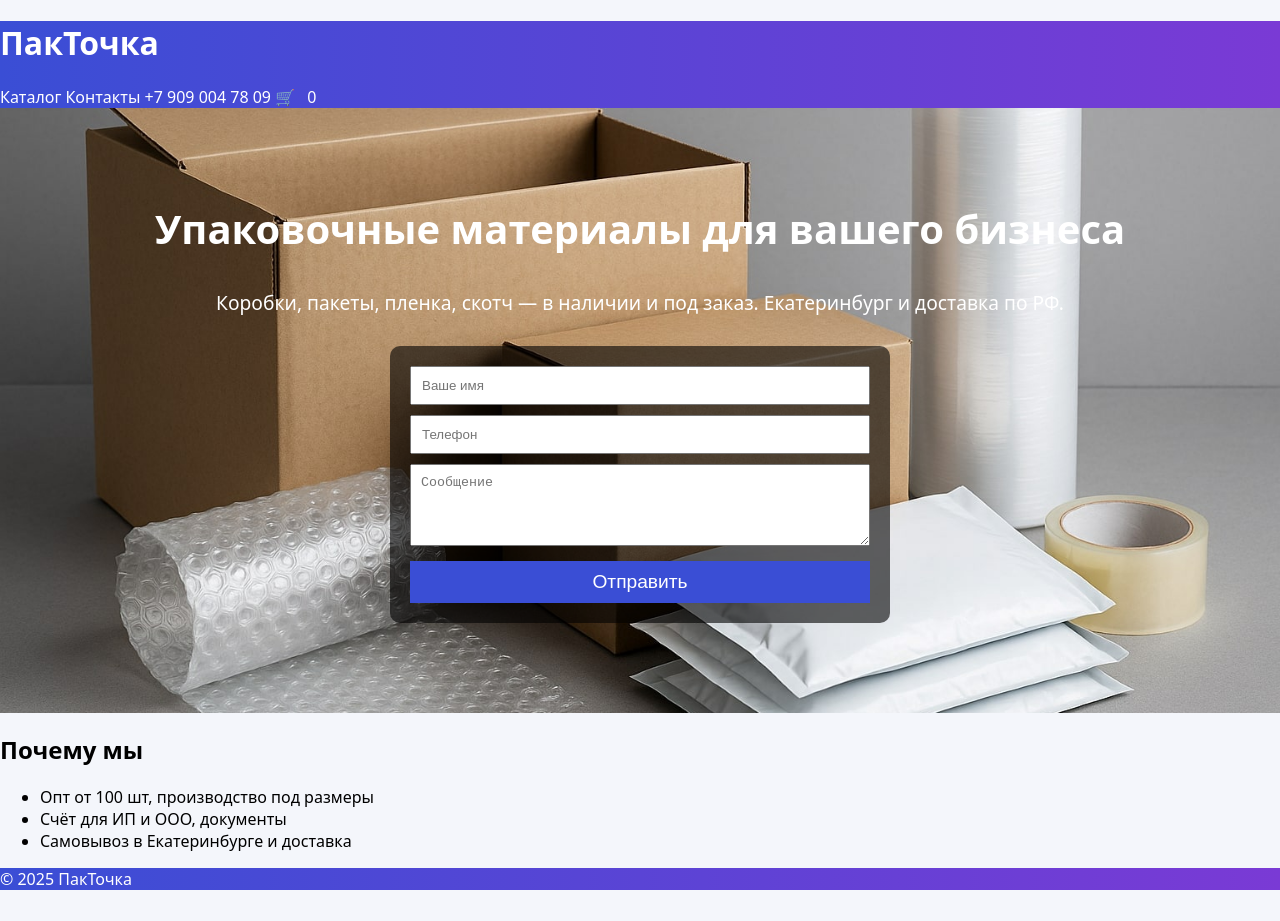
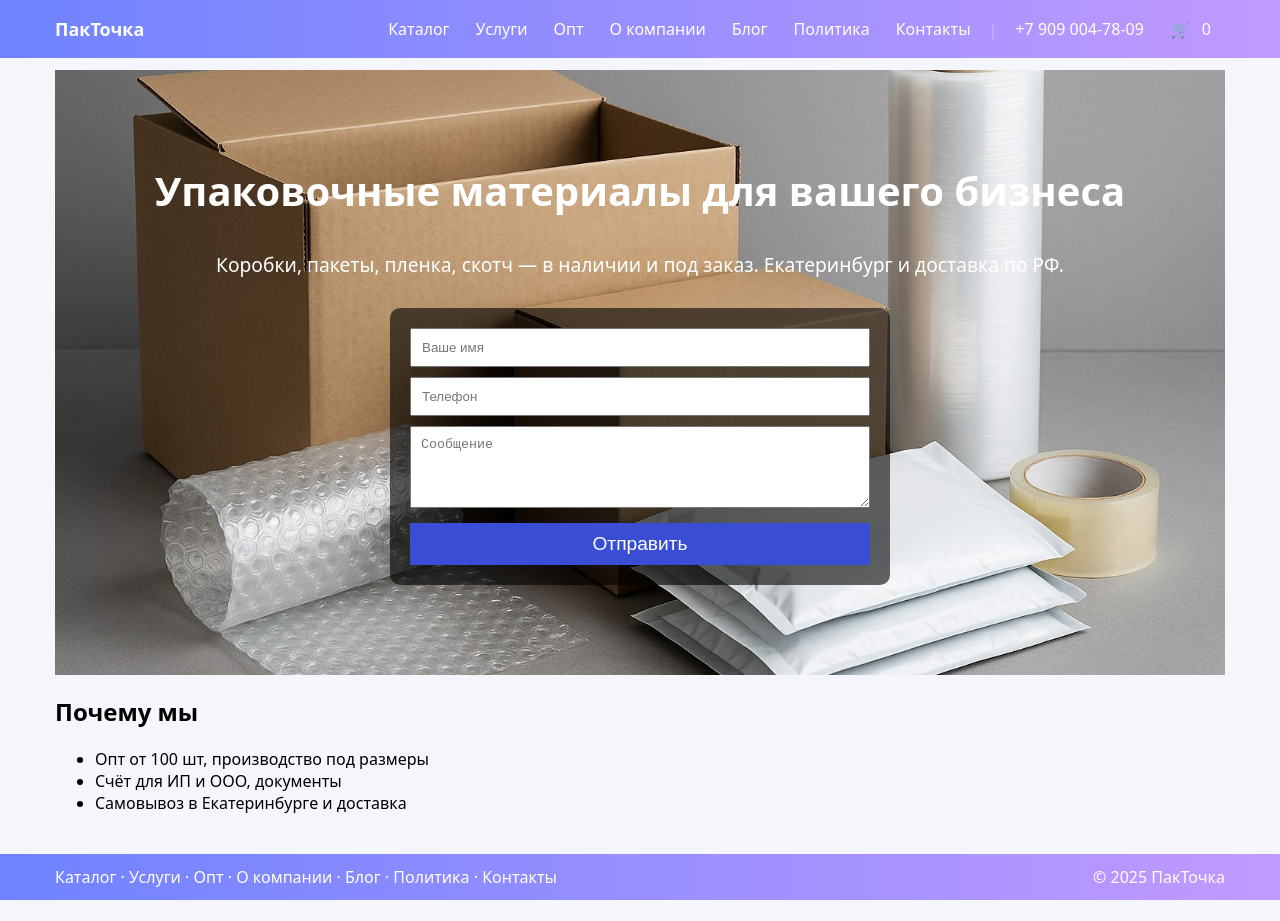
Before and after one commit to mckhoklov-creator/packtochka, a Jekyll site: the page built from index.html, in a window 1280 px wide. Built offline with Jekyll 4.4.1, drawn with Linux system fonts in a browser that asks for light colours; after the commit the page ends 900 px from its top, so only the background shows below that.

Commit message:
Add files via upload

```diff
--- a/_layouts/default.html
+++ b/_layouts/default.html
@@ -5,28 +5,68 @@
   <meta name="viewport" content="width=device-width, initial-scale=1">
   <title>{{ page.title | default: site.title }}</title>
   <meta name="description" content="{{ page.description | default: site.description }}">
+
+  <!-- styles -->
+  <link rel="stylesheet" href="{{ site.baseurl }}/assets/css/reset.css">
   <link rel="stylesheet" href="{{ site.baseurl }}/assets/css/style.css">
-  <link rel="stylesheet" href="{{ site.baseurl }}/assets/css/cart.css?v=5">
-  <link rel="stylesheet" href="{{ site.baseurl }}/assets/css/reset.css">
+  <link rel="stylesheet" href="{{ site.baseurl }}/assets/css/cart.css?v=6">
+
+  <style>
+    /* Layout + light gradient override */
+    html, body { height: 100%; }
+    body { min-height: 100vh; display: flex; flex-direction: column; }
+    main.site-main { flex: 1; }
+
+    .site-header, .site-footer { background: linear-gradient(90deg,#6f83ff,#c19aff); color:#fff; }
+    .inner { max-width: 1200px; margin: 0 auto; padding: 12px 15px; }
+    .site-header .bar { display:flex; align-items:center; gap:16px; }
+    .logo a { color:#fff; text-decoration:none; font-weight:700; font-size:18px; }
+    .nav { display:flex; align-items:center; gap:10px; margin-left:auto; }
+    .nav a { color:#fff; text-decoration:none; padding:6px 8px; border-radius:8px; }
+    .nav a:hover { background: rgba(255,255,255,.12); }
+    .nav .sep { opacity:.3; user-select:none; }
+    @media (max-width: 760px){ .nav { flex-wrap: wrap; gap:6px; } }
+  </style>
 </head>
 <body>
   <header class="site-header">
-    <div class="container header-inner">
-      <h1 class="logo"><a href="{{ site.baseurl }}/">ПакТочка</a></h1>
-      <nav>
+    <div class="inner bar">
+      <div class="logo"><a href="{{ site.baseurl }}/">ПакТочка</a></div>
+      <nav class="nav">
         <a href="{{ site.baseurl }}/katalog/">Каталог</a>
+        <a href="{{ site.baseurl }}/uslugi/">Услуги</a>
+        <a href="{{ site.baseurl }}/opt/">Опт</a>
+        <a href="{{ site.baseurl }}/about/">О компании</a>
+        <a href="{{ site.baseurl }}/blog/">Блог</a>
+        <a href="{{ site.baseurl }}/privacy/">Политика</a>
         <a href="{{ site.baseurl }}/contacts/">Контакты</a>
-        <span class="phone">+7 909 004 78 09</span>
-        <a href="#" id="open-cart" class="cart-link">🛒 <span id="cart-count">0</span></a>
+        <span class="sep">|</span>
+        <a class="phone" href="tel:+79090047809">+7 909 004‑78‑09</a>
+        <a href="{{ site.baseurl }}/cart/" class="cart-link" id="open-cart" aria-label="Открыть корзину">
+          🛒 <span id="cart-count">0</span>
+        </a>
       </nav>
     </div>
   </header>
-  <main class="container">
-    {{ content }}
+
+  <main class="site-main">
+    <div class="inner">
+      {{ content }}
+    </div>
   </main>
+
   <footer class="site-footer">
-    <div class="container">
-      <p>© {{ "now" | date: "%Y" }} ПакТочка</p>
+    <div class="inner" style="display:flex;align-items:center;justify-content:space-between;gap:12px;">
+      <p style="margin:0;">
+        <a href="{{ site.baseurl }}/katalog/">Каталог</a> ·
+        <a href="{{ site.baseurl }}/uslugi/">Услуги</a> ·
+        <a href="{{ site.baseurl }}/opt/">Опт</a> ·
+        <a href="{{ site.baseurl }}/about/">О компании</a> ·
+        <a href="{{ site.baseurl }}/blog/">Блог</a> ·
+        <a href="{{ site.baseurl }}/privacy/">Политика</a> ·
+        <a href="{{ site.baseurl }}/contacts/">Контакты</a>
+      </p>
+      <p style="margin:0;">© {{ "now" | date: "%Y" }} ПакТочка</p>
     </div>
   </footer>
 
@@ -45,6 +85,7 @@
     </div>
   </div>
 
-  <script defer src="{{ site.baseurl }}/assets/js/cart.js?v=5"></script>
+  <!-- scripts -->
+  <script defer src="{{ site.baseurl }}/assets/js/cart.js?v=6"></script>
 </body>
 </html>
--- a/assets/css/reset.css
+++ b/assets/css/reset.css
@@ -1,5 +1,4 @@
-/* Reset to remove default margins and ensure consistent box sizing */
 html { box-sizing: border-box; }
-*, *::before, *::after { box-sizing: inherit; }
+*,*::before,*::after { box-sizing: inherit; }
 html, body { height: 100%; }
-body { margin: 0 !important; }
+body { margin: 0; }
--- a/assets/js/cart.js
+++ b/assets/js/cart.js
@@ -15,9 +15,7 @@
     if(link){
       if(n>0) link.classList.add('has-items'); else link.classList.remove('has-items');
       if(withBump){
-        link.classList.remove('bump'); // restart animation
-        void link.offsetWidth; // reflow
-        link.classList.add('bump');
+        link.classList.remove('bump'); void link.offsetWidth; link.classList.add('bump');
         link.addEventListener('animationend', ()=> link.classList.remove('bump'), {once:true});
       }
     }
```
